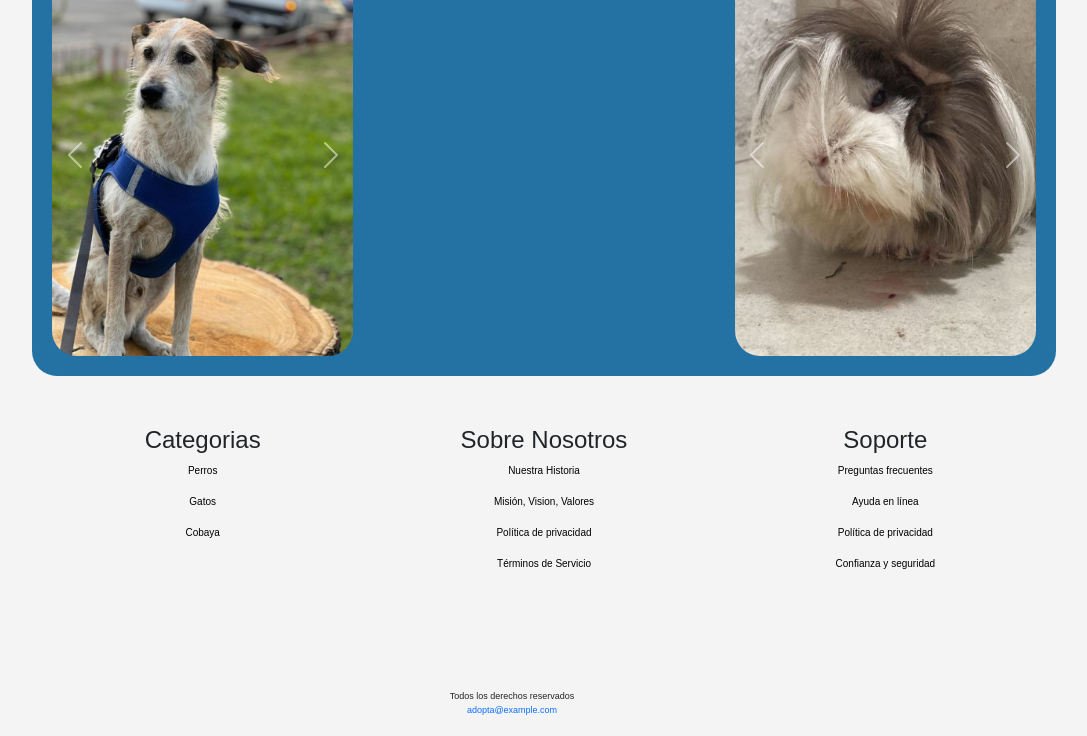
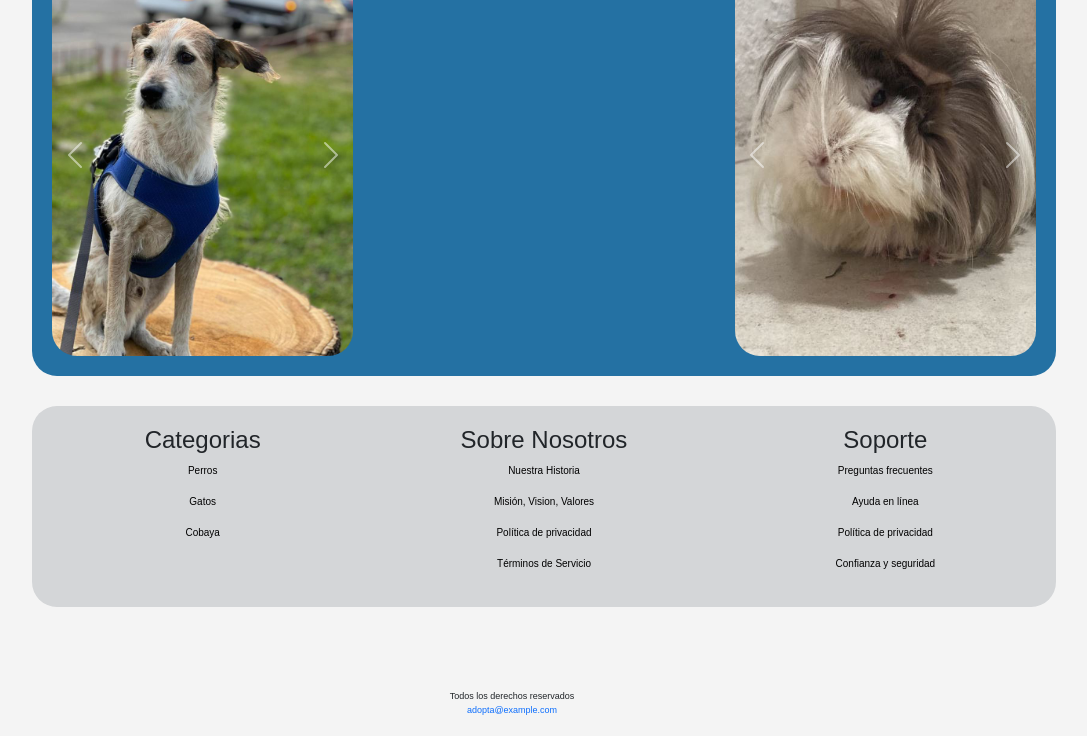
Before and after one commit to ClaudiaEspinoza/ProyectoFinal, a plain HTML site: page index.html in a window 1280 px wide. Shown: the part 2202-2938 px from the top of the page, without its empty margins (128-1215 px from the left). Drawn offline with nearby package versions, Linux system fonts and the light colour scheme.

Commit message:
cambiando bottom

```diff
--- a/stylesheet.css
+++ b/stylesheet.css
@@ -103,6 +103,9 @@ body {
     margin-bottom: 80px;
     margin-left: 160px;
     margin-right: 100px;
+    background-color: #D4D6D8;
+    border-radius: 25px;
+
 }
 
 .description{
@@ -172,7 +175,6 @@ img{
 }
 .bottom{
     font-size: x-small;
-
 }
 
 a{
```
